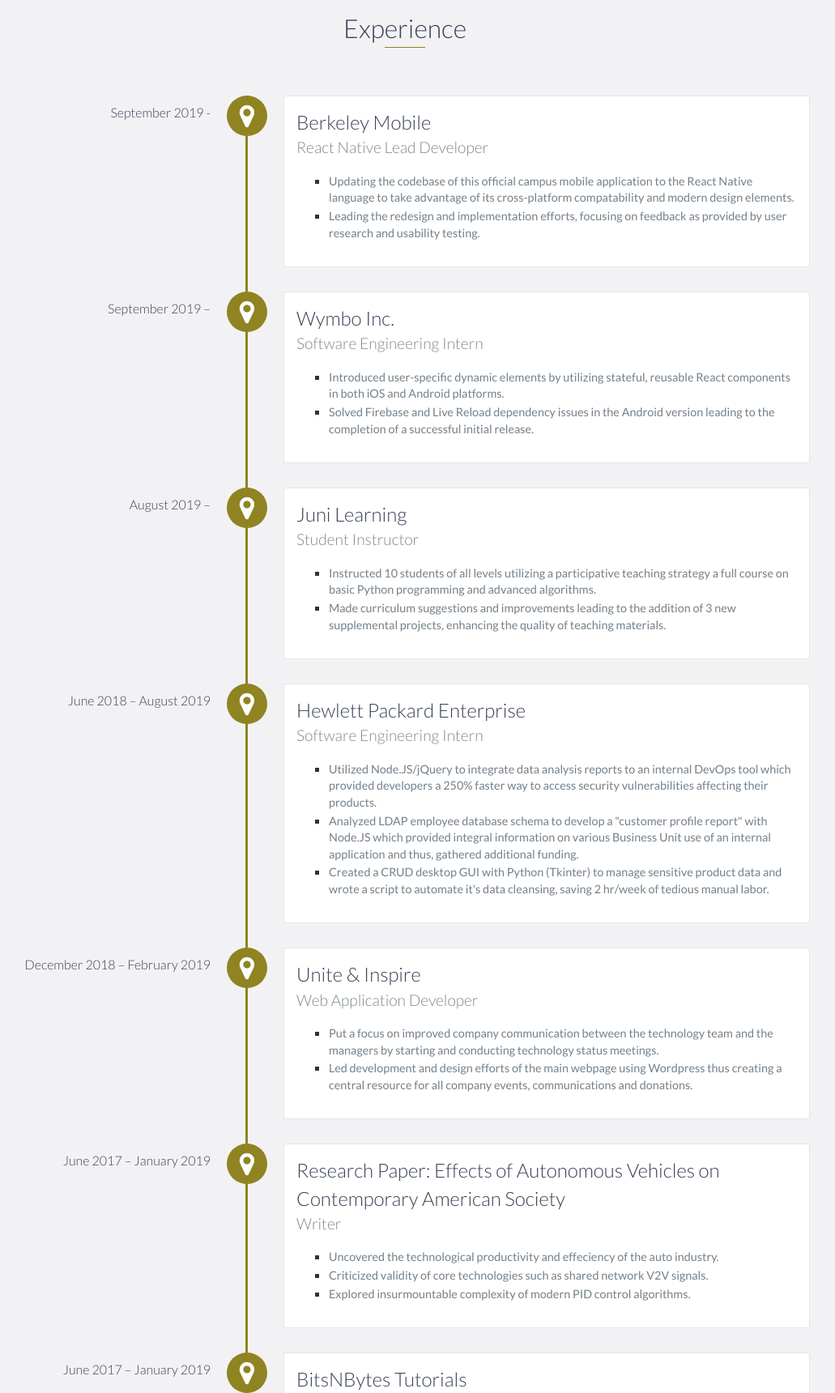
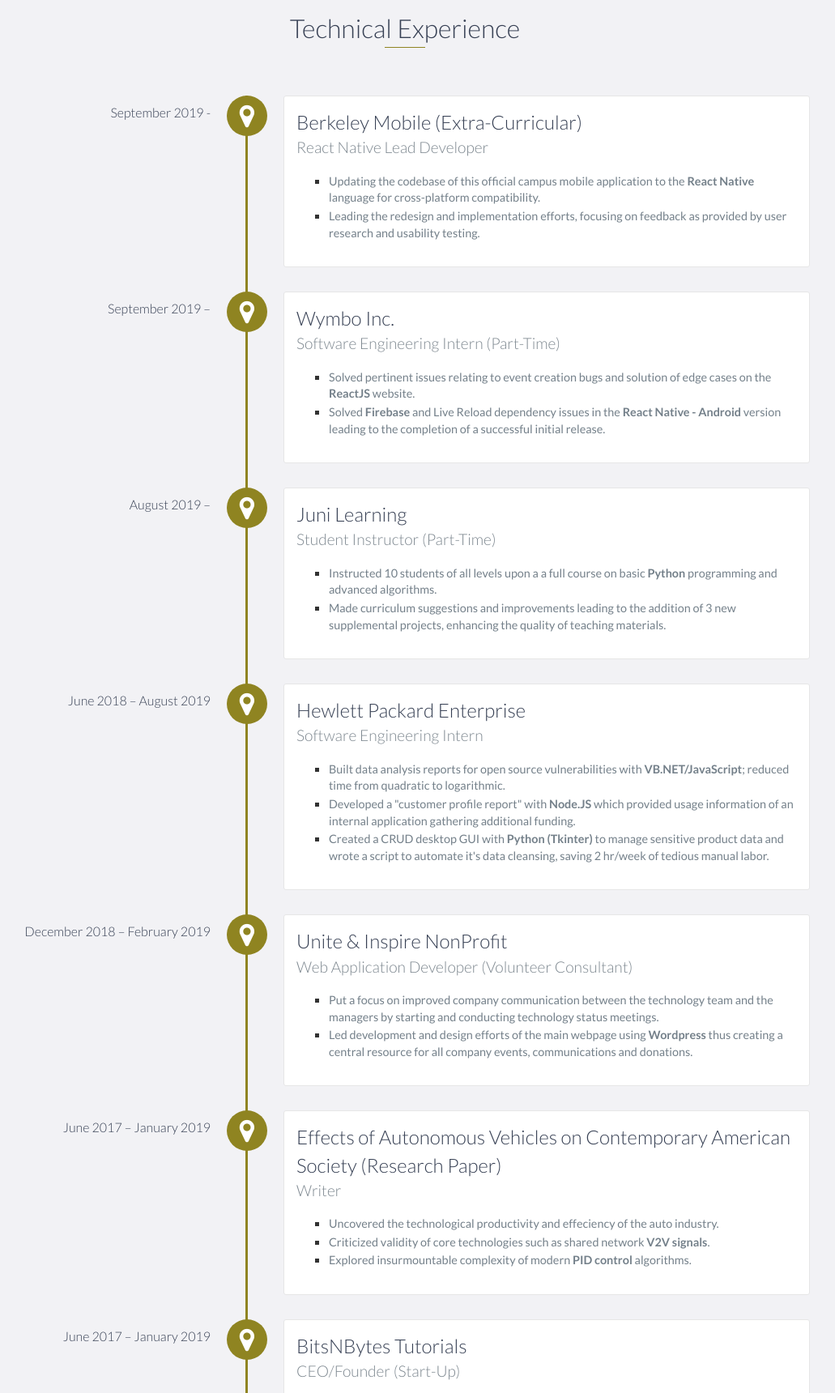
Before and after one commit to AkshatJain1/akshatjain1.github.io, a website: page index.html in a window 1280 px wide. Shown: the part 1080-2800 px from the top of the page at 81% size, without its empty margins (140-1171 px from the left). Drawn offline with nearby package versions, Linux system fonts and the light colour scheme.

Commit message:
updated information and resume

```diff
--- a/index.html
+++ b/index.html
@@ -57,13 +57,13 @@
                         <a href="https://github.com/AkshatJain1" target="_blank"><i class="fa fa-github" aria-hidden="true"></i></a>
                     </li>
                     <li>
-                        <a href="https://stackoverflow.com/users/12244267/akshat-jain" target="_blank"><i class="fa fa-stack-overflow" aria-hidden="true"></i></a>
-                    </li>
-                    <li>
                         <a href="https://www.linkedin.com/in/akshat-jain-1b1594161/" target="_blank"><i class="fa fa-linkedin" aria-hidden="true"></i></a>
                     </li>
                     <li>
                         <a href="https://devpost.com/AkshatJain1" target="_blank"><i class="fa fa-laptop" aria-hidden="true"></i></a>
+                    </li>
+                    <li>
+                      <a href="https://stackoverflow.com/users/12244267/akshat-jain" target="_blank"><i class="fa fa-stack-overflow" aria-hidden="true"></i></a>
                     </li>
                     <li>
                         <a href="mailto:akshatj@berkeley.edu" target="_blank"><i class="fa fa-envelope" aria-hidden="true"></i></a>
@@ -109,40 +109,34 @@
     <!-- End #about -->
 
     <div id="experience" class="background-alt">
-        <h2 class="heading">Experience</h2>
+        <h2 class="heading">Technical Experience</h2>
         <div id="experience-timeline">
             <div data-date="September 2019 - ">
-                <h3>Berkeley Mobile</h3>
+                <h3>Berkeley Mobile (Extra-Curricular)</h3>
                 <h4>React Native Lead Developer</h4>
                 <ul style = "list-style-type: square">
-                  <li><p>Updating the codebase of this official campus mobile application to the React Native
-                  language to take advantage of its cross-platform compatability and modern design
-                  elements.</p></li>
-                  <li><p>Leading the redesign and implementation efforts, focusing on feedback as provided by
-                  user research and usability testing.</p></li>
+                  <li><p>Updating the codebase of this official campus mobile application to the <b>React Native</b> language for cross-platform compatibility.</p></li>
+                  <li><p>Leading the redesign and implementation efforts, focusing on feedback as provided by user research and usability testing.</p></li>
                 </ul>
             </div>
 
             <div data-date="September 2019 – ">
                 <h3>Wymbo Inc.</h3>
-                <h4>Software Engineering Intern</h4>
+                <h4>Software Engineering Intern (Part-Time)</h4>
                 <p>
                   <ul style = "list-style-type: square">
-                    <li><p>Introduced user-specific dynamic elements by utilizing stateful, reusable React
-                    components in both iOS and Android platforms.</p></li>
-                    <li><p>Solved Firebase and Live Reload dependency issues in the Android version leading to
-                      the completion of a successful initial release.</p></li>
+                    <li><p>Solved pertinent issues relating to event creation bugs and solution of edge cases on the <b>ReactJS</b> website.</p></li>
+                    <li><p>Solved <b>Firebase</b> and Live Reload dependency issues in the <b>React Native - Android</b> version leading to the completion of a successful initial release.</p></li>
                   </ul>
                 </p>
             </div>
 
             <div data-date="August 2019 – ">
                 <h3>Juni Learning</h3>
-                <h4>Student Instructor</h4>
+                <h4>Student Instructor (Part-Time)</h4>
                 <p>
                   <ul style = "list-style-type: square">
-                    <li><p>Instructed 10 students of all levels utilizing a participative teaching strategy a full
-                      course on basic Python programming and advanced algorithms.</p></li>
+                    <li><p>Instructed 10 students of all levels upon a a full course on basic <b>Python</b> programming and advanced algorithms.</p></li>
                     <li><p>Made curriculum suggestions and improvements leading to the addition of 3 new
                       supplemental projects, enhancing the quality of teaching materials.</p></li>
                   </ul>
@@ -154,71 +148,58 @@
                 <h4>Software Engineering Intern</h4>
                 <p>
                   <ul style = "list-style-type: square">
-                    <li><p>Utilized Node.JS/jQuery to integrate data analysis reports to an internal DevOps tool
-                    which provided developers a 250% faster way to access security vulnerabilities
-                    affecting their products.</p></li>
-                    <li><p>Analyzed LDAP employee database schema to develop a "customer profile report" with
-                      Node.JS which provided integral information on various Business Unit use of an
-                      internal application and thus, gathered additional funding.</p></li>
-                    <li><p>Created a CRUD desktop GUI with Python (Tkinter) to manage sensitive product data
-                      and wrote a script to automate it's data cleansing, saving 2 hr/week of tedious manual
-                      labor.</p></li>
+                    <li><p>Built data analysis reports for open source vulnerabilities with <b>VB.NET/JavaScript</b>; reduced time from quadratic to logarithmic.</p></li>
+                    <li><p>Developed a "customer profile report" with <b>Node.JS</b> which provided usage information of an internal application gathering additional funding.</p></li>
+                    <li><p>Created a CRUD desktop GUI with <b>Python (Tkinter)</b> to manage sensitive product data and wrote a script to automate it's data cleansing, saving 2 hr/week of tedious manual labor. </p></li>
                   </ul>
                 </p>
             </div>
 
             <div data-date="December 2018 – February 2019">
-                <h3>Unite & Inspire</h3>
-                <h4>Web Application Developer</h4>
+                <h3>Unite & Inspire NonProfit</h3>
+                <h4>Web Application Developer (Volunteer Consultant)</h4>
                 <p>
                   <ul style = "list-style-type: square">
                     <li><p>Put a focus on improved company communication between the technology team and
                       the managers by starting and conducting technology status meetings.</p></li>
-                    <li><p>Led development and design efforts of the main webpage using Wordpress thus
+                    <li><p>Led development and design efforts of the main webpage using <b>Wordpress</b> thus
                       creating a central resource for all company events, communications and donations.</p></li>
                   </ul>
                 </p>
             </div>
 
             <div data-date="June 2017 – January 2019">
-                <h3>Research Paper: Effects of Autonomous Vehicles on Contemporary
-                  American Society </h3>
+                <h3>Effects of Autonomous Vehicles on Contemporary American Society (Research Paper)</h3>
                 <h4>Writer</h4>
                 <p>
                   <ul style = "list-style-type: square">
                     <li><p>Uncovered the technological productivity and effeciency of the auto industry.</p></li>
-                    <li><p>Criticized validity of core technologies such as shared network V2V signals.</p></li>
-                    <li><p>Explored insurmountable complexity of modern PID control algorithms.</p></li>
+                    <li><p>Criticized validity of core technologies such as shared network <b>V2V signals</b>.</p></li>
+                    <li><p>Explored insurmountable complexity of modern <b>PID control</b> algorithms.</p></li>
                   </ul>
                 </p>
             </div>
 
             <div data-date="June 2017 – January 2019">
                 <h3>BitsNBytes Tutorials</h3>
-                <h4>CEO/Founder</h4>
+                <h4>CEO/Founder (Start-Up)</h4>
                 <p>
                   <ul style = "list-style-type: square">
-                    <li><p>Gathered over 120 students over the duration of 1.5 years to participate in a Java
+                    <li><p>Gathered and taught over 120 students over the duration of 1.5 years to participate in a <b>Java</b>
                       Bootcamp by conducting market research and direct marketing.</p></li>
-                    <li><p>Taught Java Bootcamp, instructing students upon the fundamentals and application
-                      theory of Java.</p></li>
-                    <li><p>Developed, designed and published a comprehensive web interface in PHP and MySQL
-                      to improve student-teacher interaction and facilitate grading and online assignment
-                      submission.</p></li>
+                    <li><p>Developed, designed and published a comprehensive web interface in <b>PHP</b> and <b>MySQL</b>
+                      to facilitate grading, online assignment submission and material distribution.</p></li>
                   </ul>
                 </p>
             </div>
 
             <div data-date="September 2016 – May 2019">
-                <h3>Steel Talon Robotics</h3>
-                <h4>Senior Software Engineer</h4>
+                <h3>Steel Talon Robotics (High School Extra-Curricular)</h3>
+                <h4>Lead Programmer</h4>
                 <p>
                   <ul style = "list-style-type: square">
-                    <li><p>Collaborated with team to develop autonomous pathing with motion planning
-                      algorithms, facilitating motion following via magnetic encoders with Java.</p></li>
-                    <li><p>Researched and implemented advanced vision processing techniques such as
-                      horizontal distance/angle calculation to follow vision targets in Python with OpenCV, running on Raspberry Pi. This enabled auto-scoring which played an integral part in
-                      helping the team reach the World Competition</p></li>
+                    <li><p>Led team in development of autonomous path planning with complex algebraic motion algorithms in <b>Java</b>.</p></li>
+                    <li><p>Researched and implemented advanced vision processing techniques to track targets in <b>Python</b> with <b>OpenCV</b>, running on <b>Raspberry Pi</b>.</p></li>
                   </ul>
                 </p>
             </div>
@@ -233,11 +214,11 @@
         <div class="education-block">
             <h3>University of California, Berkeley</h3>
             <span class="education-date">May 2022</span>
-            <h4>Bachelor of Arts in Computer Science</h4>
+            <h4>Bachelor in Computer Science</h4>
             <p>
               <ul>
-                <li>CS 61a: Structure and Interpretation of Computer Programs</li>
-                <li>EECS 16a: Designing Information Devices and Systems I</li>
+                <li>EECS <a href="https://www2.eecs.berkeley.edu/Courses/EE16A/" target="_blank">16a</a>/<a href="https://www2.eecs.berkeley.edu/Courses/EE16B/" target="_blank">16b</a>: Designing Devices and Systems</li>
+                <li>CS <a href="https://www2.eecs.berkeley.edu/Courses/CS61A/" target="_blank">61a</a>/<a href="https://www2.eecs.berkeley.edu/Courses/CS61B/" target="_blank">61b</a>/<a href="https://www2.eecs.berkeley.edu/Courses/CS70/" target="_blank">70</a>: Comp Programs, Algorithms, Discrete Math</li>
               </ul>
             </p>
         </div>
```
Also changed, not shown: 1 other file.
